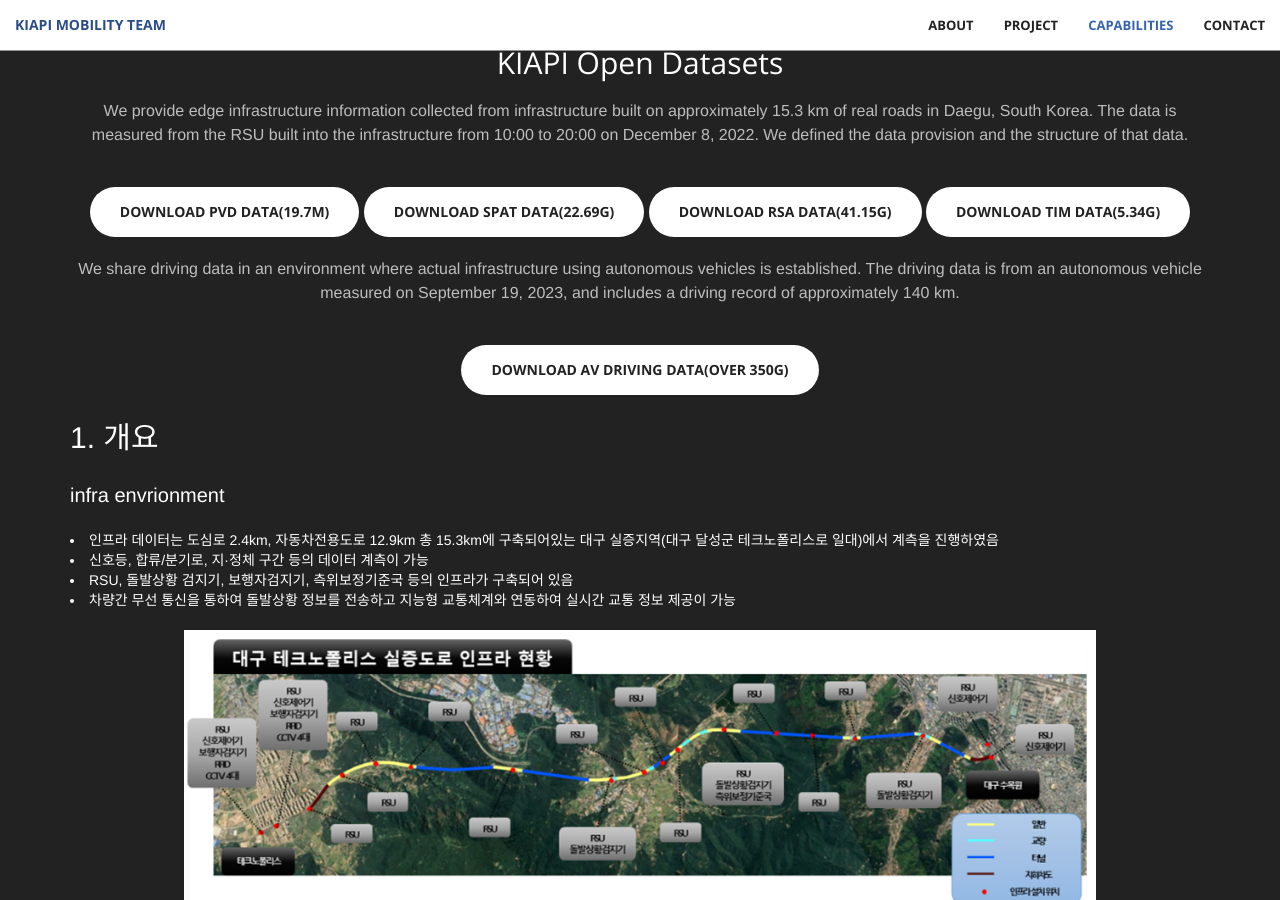
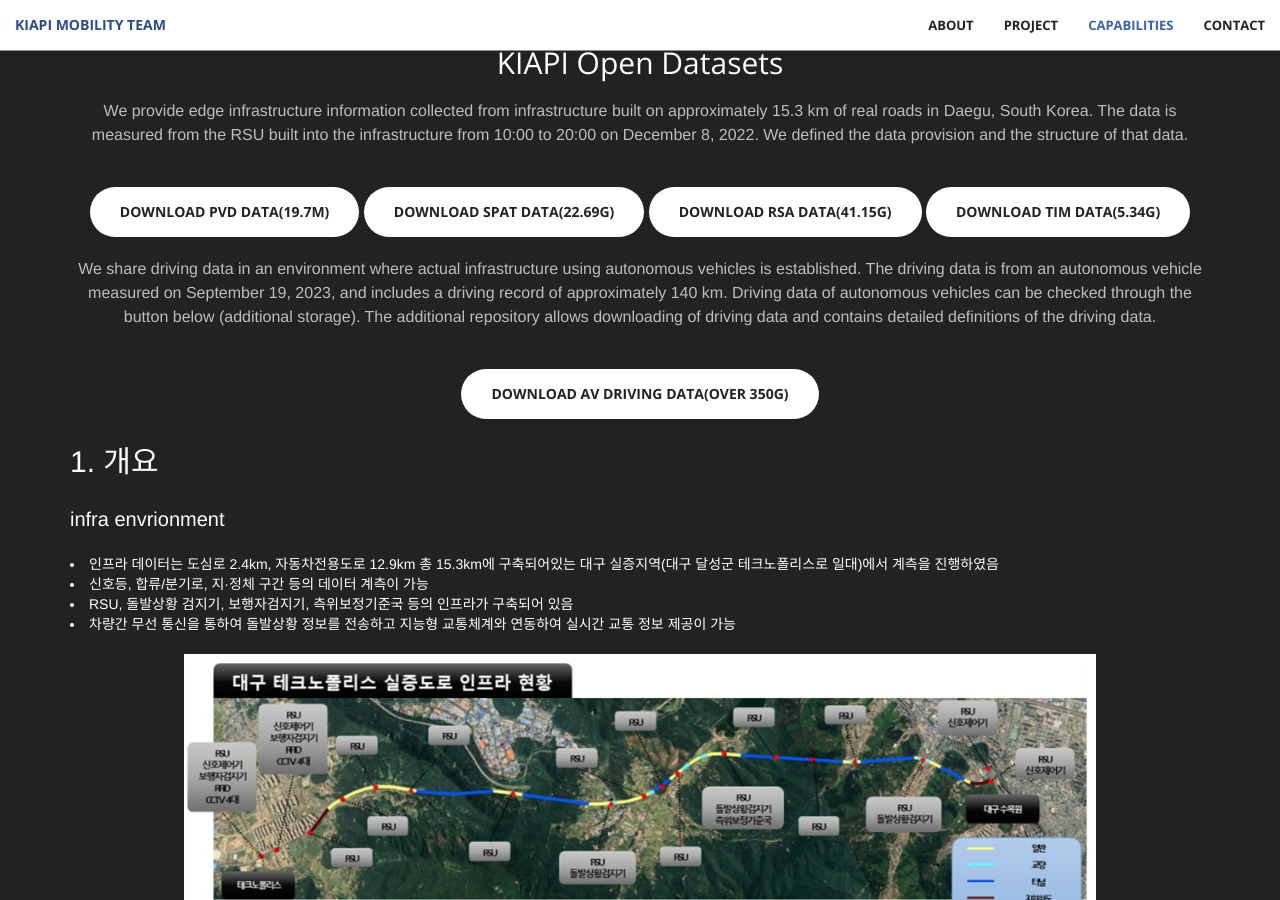
Before and after one commit to Yunhyeongseok-kiapi/kiapi_mulitagent.github.io, a Jekyll site: the page built from docs/index.html, in a window 1280 px wide and 900 px high, scrolled down 2179 px. Built offline with Jekyll 4.4.1, drawn with Linux system fonts in a browser that asks for light colours.

Commit message:
Update aside.html
Add description for additional repositories

```diff
--- a/docs/_includes/aside.html
+++ b/docs/_includes/aside.html
@@ -15,6 +15,7 @@
 
             <p class="text-faded">We share driving data in an environment where actual infrastructure using autonomous vehicles is established.
               The driving data is from an autonomous vehicle measured on September 19, 2023, and includes a driving record of approximately 140 km.
+              Driving data of autonomous vehicles can be checked through the button below (additional storage). The additional repository allows downloading of driving data and contains detailed definitions of the driving data.
             </p>
             <br/>
             <p>
```
